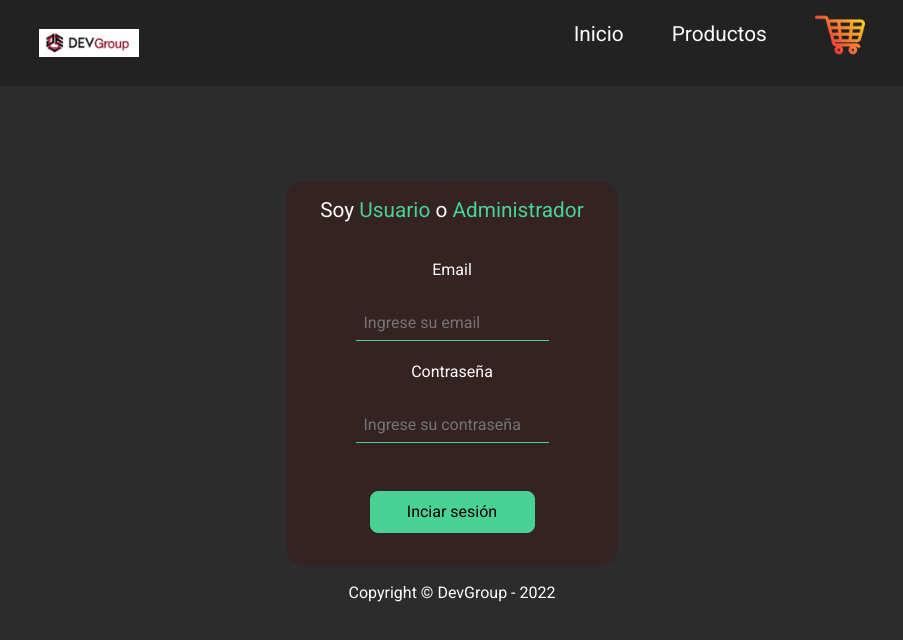
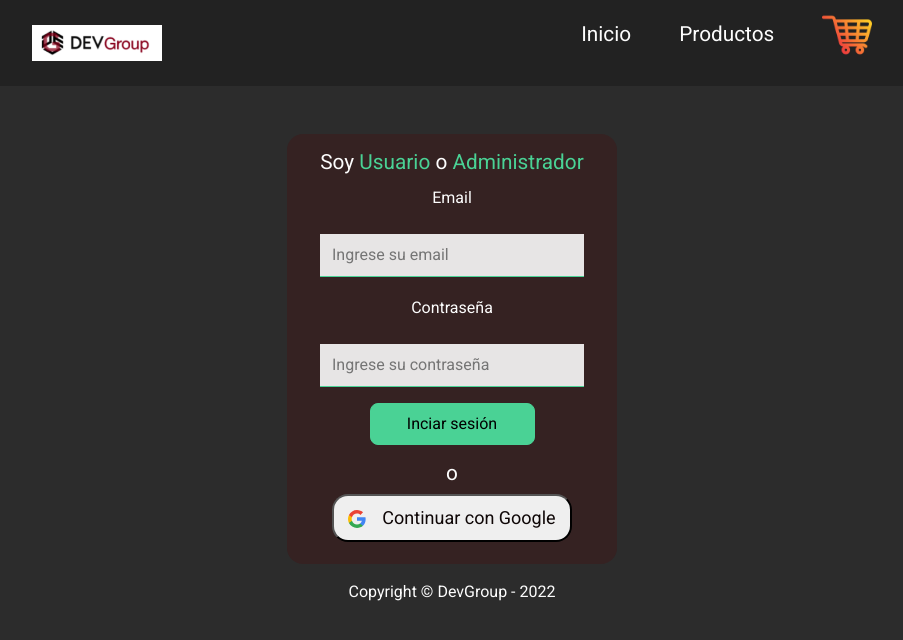
Before and after one commit to DevGroupMinTicC4/javascriptdevgroup, a React (Create React App) app: page / in a window 1280 px wide. Shown: the top 640 px of the page, without its empty margins (188-1091 px from the left). Built offline with nearby package versions, Linux system fonts and the light colour scheme; a web font is replaced by a local one.

Commit message:
Botón Iniciar con google

```diff
--- a/src/App.css
+++ b/src/App.css
@@ -1,7 +1,6 @@
 *{
   padding: 0;
   margin: 0;
-
 }
 
 html{
@@ -32,14 +31,17 @@ a {
   margin-right: 5px;
   cursor: pointer;
 }
+
 .btn-blue{
   background-color:rgb(78, 127, 232);
   color: white;
   transition: .5s all;
 }
+
 .btn-blue:hover{
   background-color: #356ee9;
 }
+
 .btn-normal{
   background-color:rgb(82, 82, 82);
   color: rgb(255, 255, 255);
@@ -48,3 +50,34 @@ a {
 h3{
   font-size: 1.3rem;
 }
+
+/* El codigo siguiente es del botón de google */
+.formgoogle {
+  display: flex;
+  align-items: center;
+  justify-content: center;
+  gap: 1rem;
+
+}
+.brandButton {
+  color: var(--color-text-oninverse, rgb(15, 7, 7));
+  cursor: pointer;
+  white-space: nowrap;
+  text-overflow: ellipsis;
+  overflow: hidden;
+  width: 73%;
+  margin: 0% auto;
+}
+
+.brandButtonBase {
+  box-sizing: border-box;
+  height: 48px;
+  font-size: 18px;
+  line-height: 24px;
+  font-weight: 130;
+  border-radius: 16px;
+  cursor: pointer;
+  padding-left: 40px;
+  padding-right: 40px;
+}
+/*Finaliz el boton de google*/
--- a/src/components/Inicio.js
+++ b/src/components/Inicio.js
@@ -29,6 +29,21 @@ function Inicio() {
             <button type="summit" className="form-btn">
               Inciar sesión
             </button>
+            <h3>o</h3>
+            <button type="button" use="hollow" data-no-auto-focus="true" class="brandButton brandButtonBase
+                    hollowButton">
+	            <div class="formgoogle">
+		          <span class=" googleIcon">
+			        <svg class="svg" width="18" height="18" viewBox="0 0 18 18" xmlns="http://www.w3.org/2000/svg">
+                <path d="M17.64 9.2c0-.637-.057-1.251-.164-1.84H9v3.481h4.844c-.209 1.125-.843 2.078-1.796 2.717v2.258h2.908c1.702-1.567 2.684-3.874 2.684-6.615z" fill-rule="evenodd" fill-opacity="1" fill="#4285f4" stroke="none"></path>
+                <path d="M9.003 18c2.43 0 4.467-.806 5.956-2.18L12.05 13.56c-.806.54-1.836.86-3.047.86-2.344 0-4.328-1.584-5.036-3.711H.96v2.332C2.44 15.983 5.485 18 9.003 18z" fill-rule="evenodd" fill-opacity="1" fill="#34a853" stroke="none"></path>
+                <path d="M3.964 10.712c-.18-.54-.282-1.117-.282-1.71 0-.593.102-1.17.282-1.71V4.96H.957C.347 6.175 0 7.55 0 9.002c0 1.452.348 2.827.957 4.042l3.007-2.332z" fill-rule="evenodd" fill-opacity="1" fill="#fbbc05" stroke="none"></path>
+                <path d="M9.003 3.58c1.321 0 2.508.454 3.44 1.345l2.582-2.58C13.464.891 11.428 0 9.002 0 5.485 0 2.44 2.017.96 4.958L3.967 7.29c.708-2.127 2.692-3.71 5.036-3.71z" fill-rule="evenodd" fill-opacity="1" fill="#ea4335" stroke="none"></path>
+              </svg>
+              </span>
+              <div class="googleText">Continuar con Google</div>
+	</div>
+</button>
           </form>
         </div>
       </div>
--- a/src/stylesheets/inicio.css
+++ b/src/stylesheets/inicio.css
@@ -2,8 +2,9 @@
     background-color: rgb(53, 34, 34);
     text-align: center;
     margin: 0 auto;
-    margin-top: 6rem;
+    margin-top: 3rem;
     width: 330px;
+    height: 430px;
     color: #fdfdfd;
     border-radius: 1rem;
 }
@@ -17,7 +18,7 @@
 }
 
 .sesion{
-    margin-top: 2rem;
+    margin-top: 0rem auto;
     display: flex;
     flex-direction: column;
 }
@@ -34,11 +35,12 @@
 .form input{
     margin: 1rem auto;
     border: none;
-    background-color: transparent;
+    background-color: #fdfdfde3;
     border-bottom: 1px solid #4ad295;
-    color: #fdfdfd;
+    color: #0e0404;
     outline: none;
-    padding: 5px;
+    padding: 9px;
+    width: 80%;
 }
 
 .form-btn{
@@ -46,7 +48,7 @@
     background-color: #4ad295;
     padding: 8px;
     width: 50%;
-    margin: 2rem auto;
+    margin: 0rem auto;
     border-radius: .5rem;
     cursor: pointer;
 }
--- a/src/stylesheets/navBar.css
+++ b/src/stylesheets/navBar.css
@@ -17,7 +17,7 @@
 }
 
 .nav-img{
-    width: 100px;
+    width: 130px;
 }
 
 .nav-menu{
```
